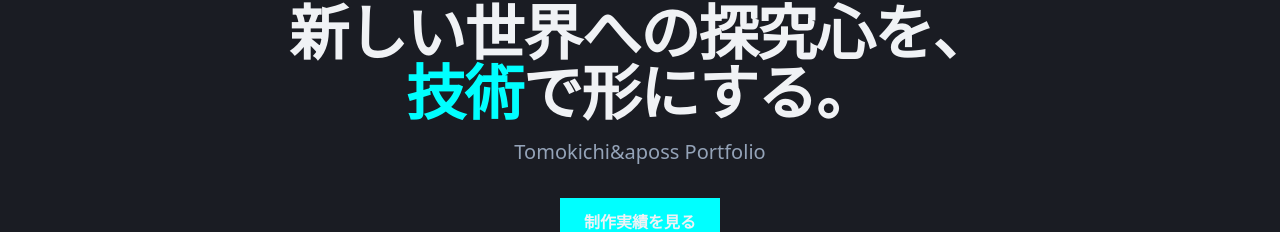
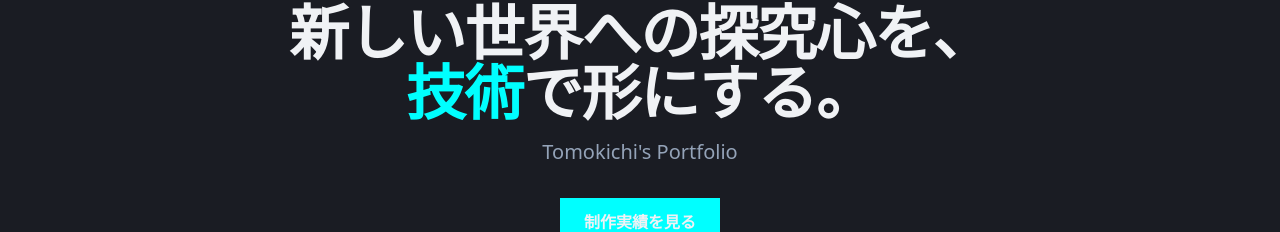
Before and after one commit to tomoki013/introduce, a Next.js app: page / in a window 1280 px wide. Shown: the part 249-481 px from the top of the page. Built offline with nearby package versions, Linux system fonts and the light colour scheme.

Commit message:
paramsエラーの修正

```diff
--- a/src/app/(pages)/projects/[slug]/page.tsx
+++ b/src/app/(pages)/projects/[slug]/page.tsx
@@ -11,11 +11,10 @@ export async function generateStaticParams() {
   }));
 }
 
-export default function ProjectDetailPage({
-  params,
-}: {
-  params: { slug: string };
+export default async function ProjectDetailPage(props: {
+  params: Promise<{ slug: string }>;
 }) {
+  const params = await props.params;
   const project = projects.find((p) => p.slug === params.slug);
 
   // プロジェクトが見つからない場合は404ページを表示
--- a/src/app/page.tsx
+++ b/src/app/page.tsx
@@ -17,7 +17,7 @@ export default function Home() {
           で形にする。
         </h1>
         <h2 className="mt-4 text-lg text-muted-foreground md:text-xl">
-          Tomokichi&aposs Portfolio
+          Tomokichi&apos;s Portfolio
         </h2>
         <Link
           href="/projects"
```
